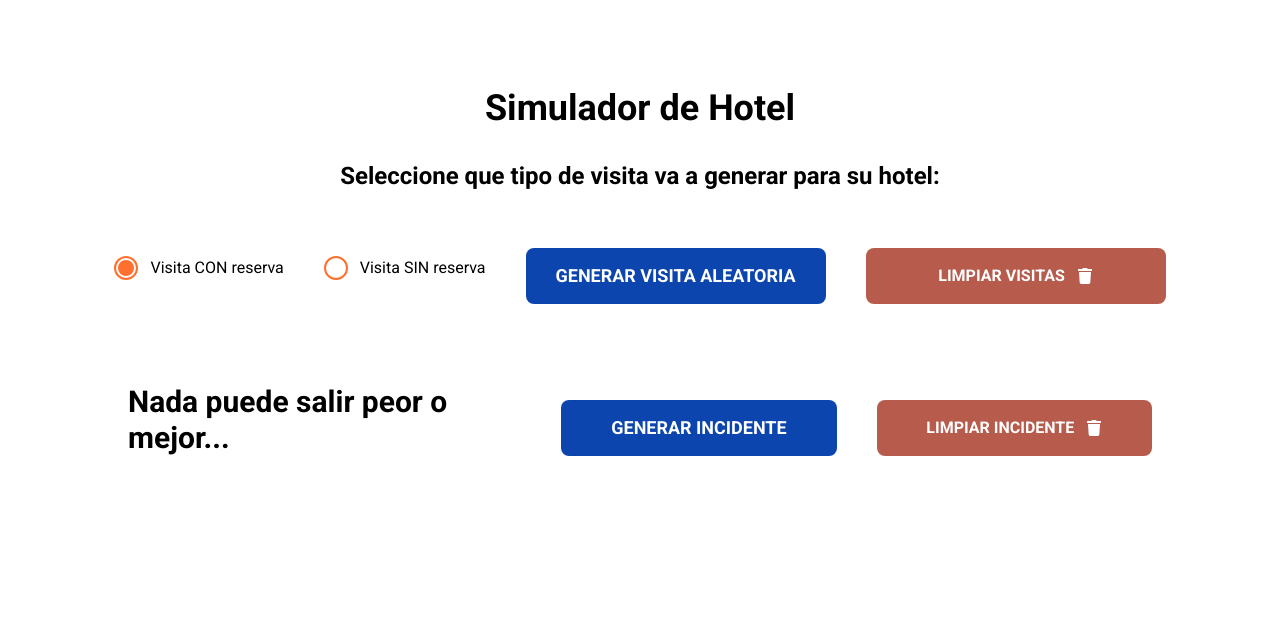
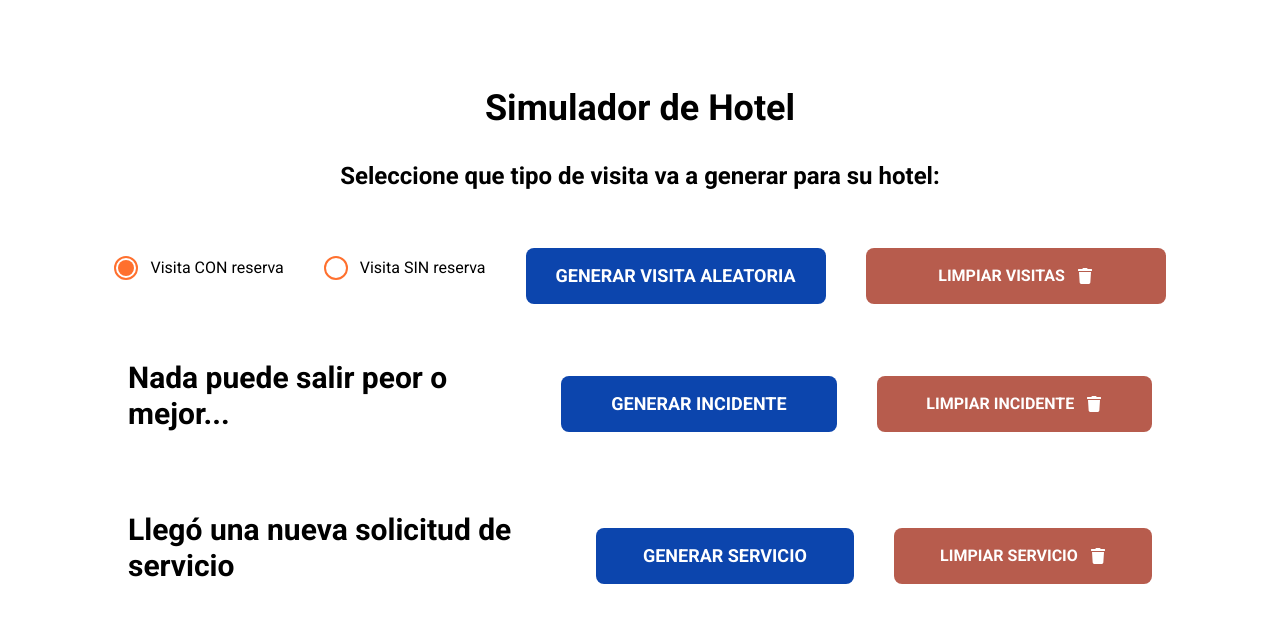
Before and after one commit to rodruxdev/hotel-simulator, a React (Create React App) app: page / in a window 1280 px wide. Shown: the top 622 px of the page. Built offline with nearby package versions, Linux system fonts and the light colour scheme.

Commit message:
feature: add service generator
refactor some styles and add service random generator

```diff
--- a/src/App.js
+++ b/src/App.js
@@ -4,6 +4,7 @@ import SecondaryButton from "./components/SecondaryButton";
 import Title from "./components/Title";
 import CardsContainer from "./containers/CardsContainer";
 import IncidentContainer from "./containers/IncidentContainer";
+import ServiceContainer from "./containers/ServiceContainer";
 import AppContext from "./context/AppContext";
 import useGenerator from "./hooks/useGenerator";
 
@@ -26,6 +27,7 @@ function App() {
         </section>
         <CardsContainer />
         <IncidentContainer />
+        <ServiceContainer />
       </main>
     </AppContext.Provider>
   );
--- a/src/components/PrincipalButton.jsx
+++ b/src/components/PrincipalButton.jsx
@@ -3,13 +3,16 @@ import AppContext from "../context/AppContext";
 import "../styles/Buttons.css";
 
 const PrincipalButton = ({ type, children }) => {
-  const { state, addVisit, addIncident } = useContext(AppContext);
+  const { state, addVisit, addIncident, addService } = useContext(AppContext);
   const handleClick = () => {
     if (type === "visit") {
       addVisit(state.booked);
     }
     if (type === "incident") {
       addIncident();
+    }
+    if (type === "service") {
+      addService();
     }
   };
   return (
--- a/src/components/SecondaryButton.jsx
+++ b/src/components/SecondaryButton.jsx
@@ -4,7 +4,8 @@ import AppContext from "../context/AppContext";
 import "../styles/Buttons.css";
 
 const SecondaryButton = ({ type, children }) => {
-  const { state, deleteAllVisits, deleteIncident } = useContext(AppContext);
+  const { state, deleteAllVisits, deleteIncident, deleteService } =
+    useContext(AppContext);
   const [disabled, setDisabled] = useState(true);
 
   const handleClick = () => {
@@ -20,12 +21,19 @@ const SecondaryButton = ({ type, children }) => {
       const isExecuted = confirm("¿Estas segura de eliminar el incidente?");
       if (isExecuted) deleteIncident();
     }
+    if (type === "service") {
+      // eslint-disable-next-line no-restricted-globals
+      const isExecuted = confirm("¿Estas segura de eliminar el servicio?");
+      if (isExecuted) deleteService();
+    }
   };
 
   useEffect(() => {
     if (type === "visit" && state.visits.length > 0) {
       setDisabled(false);
     } else if (type === "incident" && state.incident) {
+      setDisabled(false);
+    } else if (type === "service" && Object.keys(state.service).length > 0) {
       setDisabled(false);
     } else {
       setDisabled(true);
--- /dev/null
+++ b/src/components/ServiceCard.jsx
@@ -0,0 +1,15 @@
+import React from "react";
+import ListItem from "./ListItem";
+import "../styles/Cards.css";
+
+const ServiceCard = ({ service }) => {
+  return (
+    <article className="Card">
+      <h2 className="mb-4 text-xl font-bold">Nuevo servicio</h2>
+      <ListItem field={"Cantidad de personas"} value={service?.people} />
+      <ListItem field={"Tipo de paquete"} value={service?.type} />
+    </article>
+  );
+};
+
+export default ServiceCard;
--- a/src/containers/IncidentContainer.jsx
+++ b/src/containers/IncidentContainer.jsx
@@ -7,7 +7,7 @@ import AppContext from "../context/AppContext";
 const IncidentContainer = () => {
   const { state } = useContext(AppContext);
   return (
-    <section className="w-4/5 my-16">
+    <section className="w-4/5 my-10">
       <div className="flex justify-center items-center gap-10">
         <h2 className="text-3xl font-bold">Nada puede salir peor o mejor...</h2>
         <PrincipalButton type="incident">GENERAR INCIDENTE</PrincipalButton>
@@ -15,7 +15,9 @@ const IncidentContainer = () => {
           <span>LIMPIAR INCIDENTE</span>
         </SecondaryButton>
       </div>
-      {state.incident && <IncidentCard>{state.incident}</IncidentCard>}
+      <div className="w-3/5 mx-auto mt-10">
+        {state.incident && <IncidentCard>{state.incident}</IncidentCard>}
+      </div>
     </section>
   );
 };
--- /dev/null
+++ b/src/containers/ServiceContainer.jsx
@@ -0,0 +1,27 @@
+import React, { useContext } from "react";
+import PrincipalButton from "../components/PrincipalButton";
+import SecondaryButton from "../components/SecondaryButton";
+import AppContext from "../context/AppContext";
+import ServiceCard from "../components/ServiceCard";
+
+const ServiceContainer = () => {
+  const { state } = useContext(AppContext);
+  return (
+    <section className="w-4/5 mb-10">
+      <div className="flex justify-center items-center gap-10">
+        <h2 className="text-3xl font-bold">
+          Llegó una nueva solicitud de servicio
+        </h2>
+        <PrincipalButton type="service">GENERAR SERVICIO</PrincipalButton>
+        <SecondaryButton type="service">
+          <span>LIMPIAR SERVICIO</span>
+        </SecondaryButton>
+      </div>
+      <div className="w-3/5 mx-auto mt-10">
+        {!!state.service?.people && <ServiceCard service={state.service} />}
+      </div>
+    </section>
+  );
+};
+
+export default ServiceContainer;
--- a/src/hooks/useGenerator.js
+++ b/src/hooks/useGenerator.js
@@ -1,11 +1,13 @@
 import { useState } from "react";
 import { getRandomIncident } from "../lib/getRandomIncident";
 import Visit from "../lib/Visit";
+import { getRandomService } from "../lib/getRandomService";
 
 const initialState = {
   booked: 1,
   visits: [],
   incident: "",
+  service: {},
 };
 
 const useGenerator = () => {
@@ -36,6 +38,15 @@ const useGenerator = () => {
     setState({ ...state, incident: "" });
   };
 
+  const addService = () => {
+    const service = getRandomService();
+    setState({ ...state, service });
+  };
+
+  const deleteService = () => {
+    setState({ ...state, service: {} });
+  };
+
   return {
     state,
     setBooked,
@@ -43,6 +54,8 @@ const useGenerator = () => {
     deleteAllVisits,
     addIncident,
     deleteIncident,
+    addService,
+    deleteService,
   };
 };
 
--- /dev/null
+++ b/src/lib/getRandomService.js
@@ -0,0 +1,15 @@
+const SERVICE_TYPES = ["Paquete completo", "Medio paquete", "Consumo mínimo"];
+
+export const getRandomService = () => {
+  try {
+    const newService = {};
+    const index = Math.floor(Math.random() * SERVICE_TYPES.length);
+    newService.type = SERVICE_TYPES[index];
+    newService.people = Math.ceil(Math.random() * 30) + 20;
+    return newService;
+  } catch (e) {
+    const message = `¡ERROR! Por favor recarga la página
+    Error: ${e.message}`;
+    alert(message);
+  }
+};
--- a/src/utils/incidents.js
+++ b/src/utils/incidents.js
@@ -6,7 +6,7 @@ const INCIDENTS = [
   "Uno de los huéspedes organizó una fiesta en su habitación y alguien puso una queja a la policía. Se le impuso al hotel una multa de 500 UFV's.",
   "El servicio que se le brindó a uno de los huéspedes fue excelente y reservó habitaciones para su familia por cuatro noches el próximo mes a partir del 20.",
   "La leche del desayuno se cortó, debe volver a comprarla",
-  "La panadería con la que hizo el acuerdo de provisión de pan no podrá surtir el pan durant euna semana.  El proveedor de emergencia aumenta 0,10 Bs. Por cada pan.",
+  "La panadería con la que hizo el acuerdo de provisión de pan no podrá surtir el pan durante una semana.  El proveedor de emergencia aumenta 0,10 Bs. Por cada pan.",
   "Un pordiosero se cayó y rompió la puerta de cristal del hotel.  Reponga el vidrio.",
   "Mientras la recepcionista se ausentó de su puesto, robaron tres controles remotos de los aparatos de cable.  Repóngalos con la empresa de servicios.",
   "Uno de los húespedes se llevó las llaves de la habitación, repóngalas.",
```
